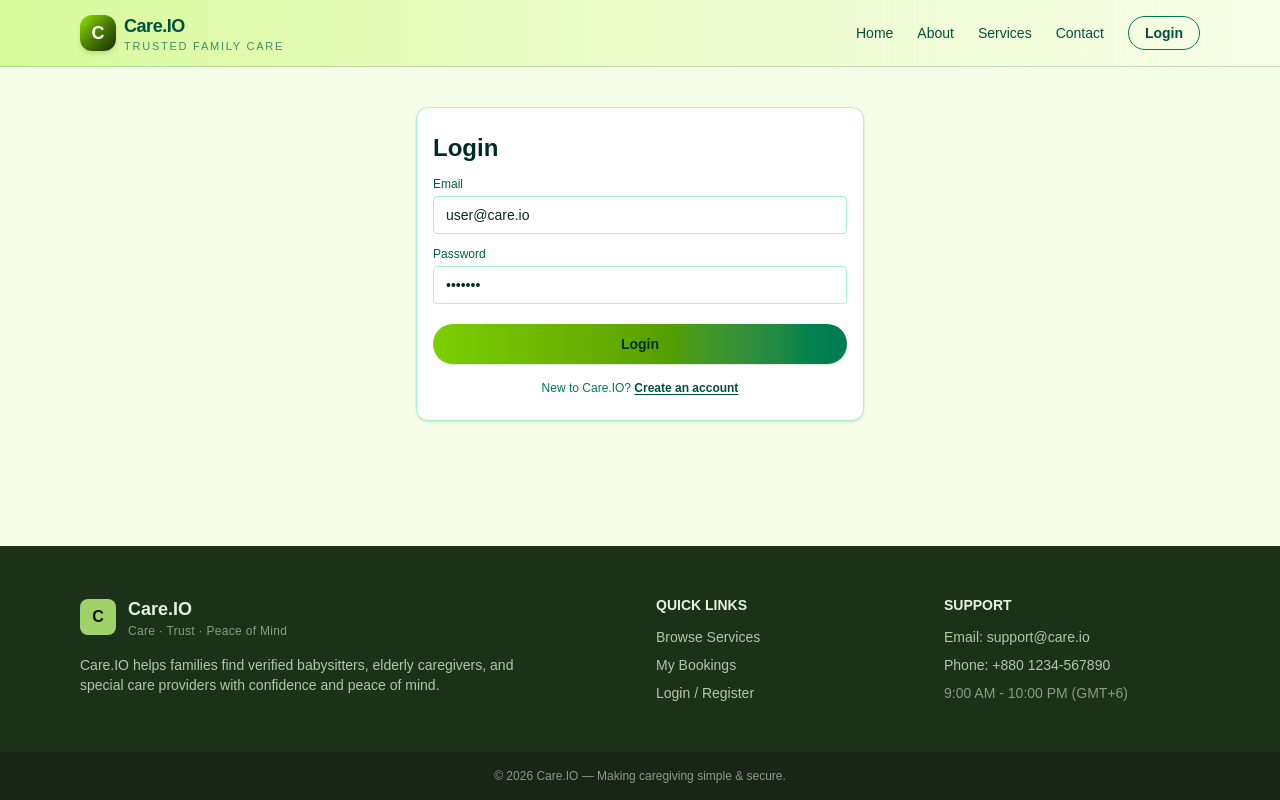
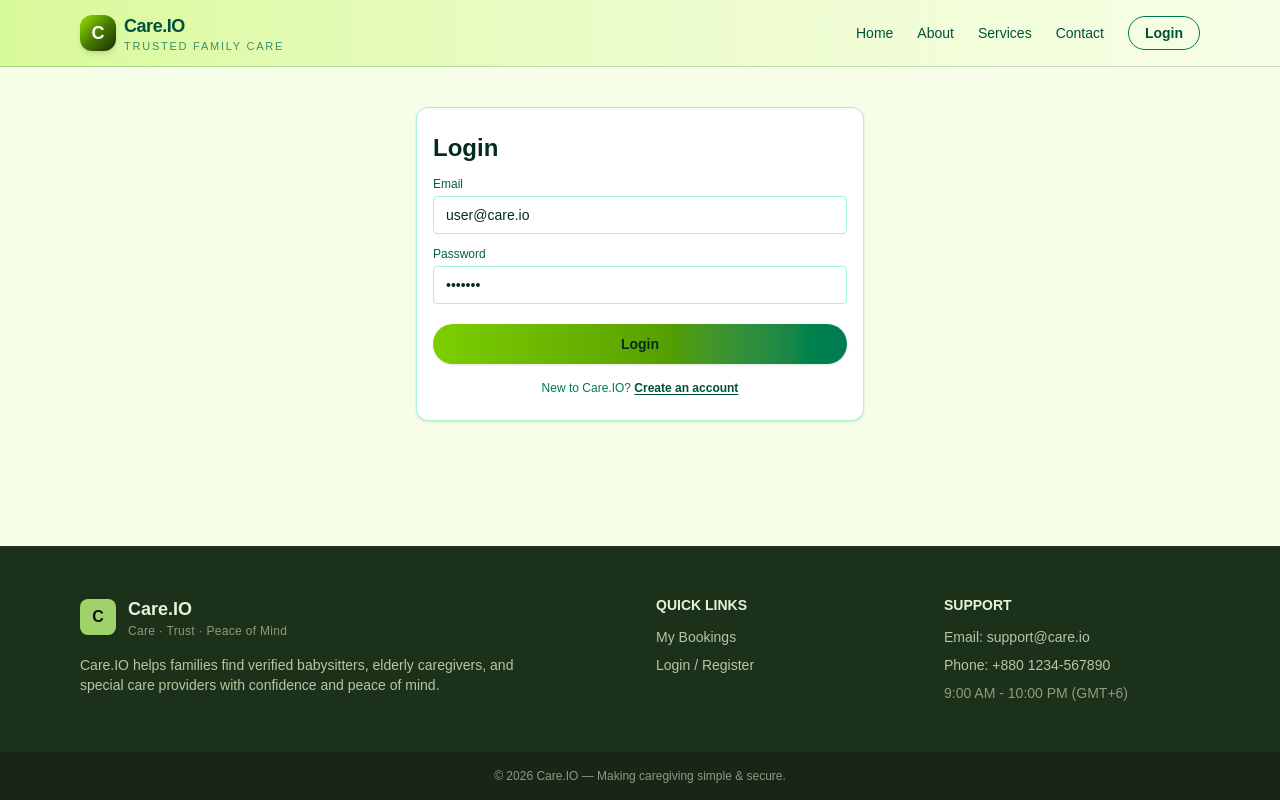
Before and after one commit to Noorbilu/Care.xyz, a Next.js app in the folder frontend/: page /login in a window 1280 px wide. Built offline with nearby package versions, Linux system fonts and the light colour scheme.

Commit message:
changed redme

```diff
--- a/frontend/src/components/Footer.js
+++ b/frontend/src/components/Footer.js
@@ -43,7 +43,6 @@ export default function Footer() {
             Quick Links
           </h3>
           <ul className="space-y-2 text-sm text-[#B7C6A3]">
-            <li><a href="/items" className="hover:text-[#9FD36A">Browse Services</a></li>
             <li><a href="/my-bookings" className="hover:text-[#9FD36A]">My Bookings</a></li>
             <li><a href="/login" className="hover:text-[#9FD36A]">Login / Register</a></li>
           </ul>
```
